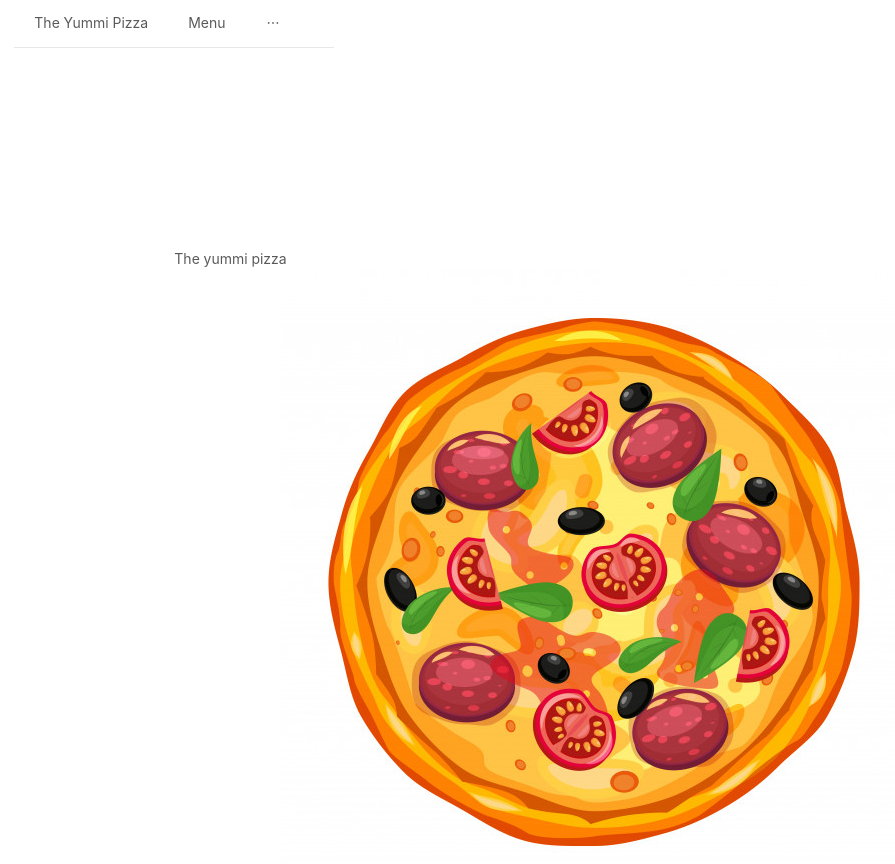
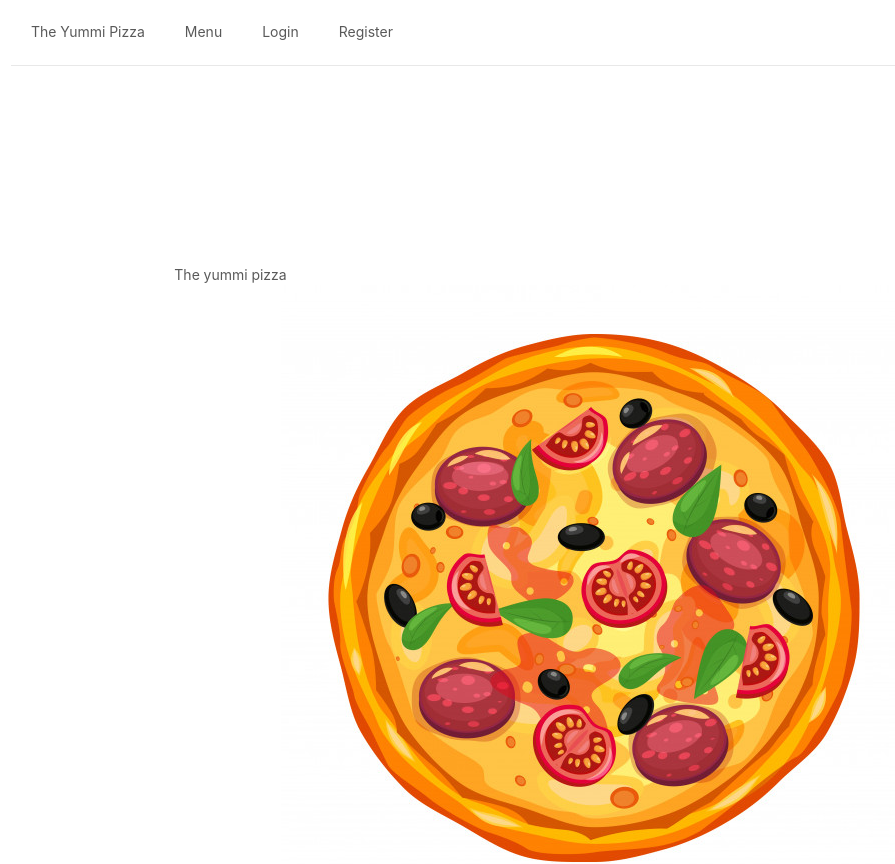
Before and after one commit to dejvissheshi/yummi-ui, a React (Create React App) app: page / in a window 1280 px wide. Shown: the top 864 px of the page, without its empty margins (39-934 px from the left). Built offline with nearby package versions, Linux system fonts and the light colour scheme.

Commit message:
feature/menu-page - Configure structure

```diff
--- a/src/App.js
+++ b/src/App.js
@@ -5,7 +5,7 @@ import NotFound from "./errorPages/NotFound";
 import Home, {HOME_PAGE_PATH} from "./home";
 import Login, {LOGIN_PATH} from "./login";
 import Register, {REGISTER_PATH} from "./register";
-import Menu, {MENU_PATH} from "./menu";
+import GeneralMenu, {MENU_PATH} from "./menu";
 
 function App() {
     return (
@@ -13,7 +13,7 @@ function App() {
             <Switch>
                 <Route exact path="/" component={Home}/>
                 <Route path={HOME_PAGE_PATH} component={Home}/>
-                <Route path={MENU_PATH} component={Menu}/>
+                <Route path={MENU_PATH} component={GeneralMenu}/>
                 <Route path={LOGIN_PATH} component={Login}/>
                 <Route path={REGISTER_PATH} component={Register}/>
                 <Route>
--- /dev/null
+++ b/src/common/custom/CustomHeader.jsx
@@ -0,0 +1,53 @@
+import React from "react";
+import {useHistory} from "react-router-dom"
+
+
+import {Layout, Menu} from 'antd';
+import {MENU_PATH} from "../../menu";
+import {LOGIN_PATH} from "../../login";
+import {REGISTER_PATH} from "../../register";
+const { Header } = Layout;
+
+const NavItems = [
+    {
+        key: "home",
+        value: "The Yummi Pizza",
+        path: "/"
+    },
+    {
+        key: "menu",
+        value: "Menu",
+        path: MENU_PATH
+    },
+    {
+        key: "login",
+        value: "Login",
+        path: LOGIN_PATH
+    },
+    {
+        key: "register",
+        value: "Register",
+        path: REGISTER_PATH
+    },
+];
+
+const CustomHeader = () => {
+    const history = useHistory();
+    return (
+        <Header style={{background:"white"}}>
+            <Menu mode="horizontal">
+                {
+                    NavItems.map(({key, value, path}, index) => (
+                        <Menu.Item key={key} onClick={() => {
+                            history.push(`${path}`);
+                        }}>
+                            {value}
+                        </Menu.Item>
+                    ))
+                }
+            </Menu>
+        </Header>
+    );
+};
+
+export default CustomHeader;
--- a/src/home/index.jsx
+++ b/src/home/index.jsx
@@ -1,67 +1,23 @@
 import React from "react";
-import {useHistory} from "react-router-dom"
-import {Row, Col, Menu} from "antd";
+import {Row, Col, Menu, Layout} from "antd";
 import 'antd/dist/antd.css';
 
+import CustomFooter from "../common/custom/CustomFooter";
+import CustomHeader from "../common/custom/CustomHeader";
+
 import LandingBackground from "/Users/crs/WebstormProjects/yummi-ui/src/assets/images/fresh-pizza-vector.jpg"
-
-import {LOGIN_PATH} from "../login";
-import {REGISTER_PATH} from "../register";
-import {MENU_PATH} from "../menu";
-import CardDescription from "./CardDescription";
-import CustomFooter from "../common/custom/Footer";
+import CardDescription from "./common/CardDescription";
 
 export const HOME_PAGE_PATH = "/home";
 
-const NavItems = [
-    {
-        key: "home",
-        value: "The Yummi Pizza",
-        path: "#"
-    },
-    {
-        key: "menu",
-        value: "Menu",
-        path: MENU_PATH
-    },
-    {
-        key: "login",
-        value: "Login",
-        path: LOGIN_PATH
-    },
-    {
-        key: "register",
-        value: "Register",
-        path: REGISTER_PATH
-    },
-];
-
 const Home = () => {
-    const history = useHistory();
-    const getNavigationItems = () => (
-        <Menu mode="horizontal">
-            {
-                NavItems.map(({key, value, path}, index) => (
-                    <Menu.Item key={key} onClick={() => {
-                        history.push(`${path}`);
-                    }}>
-                        {value}
-                    </Menu.Item>
-                ))
-            }
-        </Menu>
-    );
-
     return (
+        <Layout style={{background:"white"}}>
+            <CustomHeader/>
             <div>
                 <Row>
-                <Col offset={1} className="flex" span={6}>
-                    {getNavigationItems()}
-                </Col>
-            </Row>
-           <Row>
                     <Col offset={4}>
-                   <div style={{"margin-top":"200px"}}>
+                        <div style={{"margin-top": "200px"}}>
                             The yummi pizza
                         </div>
                     </Col>
@@ -77,9 +33,9 @@ const Home = () => {
                         position="left"
                     />
                 </Row>
+            </div>
             <CustomFooter/>
-       </div>
-
+        </Layout>
     );
 };
 
--- a/src/menu/index.jsx
+++ b/src/menu/index.jsx
@@ -1,11 +1,50 @@
 import React from "react";
+import CustomFooter from "../common/custom/CustomFooter";
+import { Layout, Menu } from 'antd';
+import CustomHeader from "../common/custom/CustomHeader";
+import ItemCard from "./itemCard/ItemCard";
+const { Content, Sider } = Layout;
 
 export const MENU_PATH = "/menu";
 
-const Menu = () => {
-    return(
-        <div>Menu Page</div>
+const GeneralMenu = () => {
+
+    const MockProducts = [
+        {"product_name":"Capricciosa","product_type":"pizza","price":4,"description":null,"photo":null},
+
+    ];
+
+    const getItems = () => (
+        MockProducts.map(({product_name, price,description, photo}, index)=>{
+            return <ItemCard title={product_name} price={price} photo={photo}/>
+        })
+    );
+
+    return (
+        <Layout style={{background:'white'}}>
+            <CustomHeader/>
+            <Content style={{padding: '0 50px'}}>
+                <Layout className="site-layout-background">
+                    <Sider className="site-layout-background" width={200}>
+                        <Menu
+                            mode="inline"
+                            defaultSelectedKeys={['1']}
+                            defaultOpenKeys={['sub1']}
+                            style={{height: '100%'}}
+                        >
+                            <Menu.Item key="1">All Products</Menu.Item>
+                            <Menu.Item key="2">Pizza</Menu.Item>
+                            <Menu.Item key="3">Drinks</Menu.Item>
+                        </Menu>
+                    </Sider>
+                    <Content  style={{padding: '0 24px', minHeight: 280, display:"flex", flexFlow: "row wrap"}}>
+                        {getItems()}
+                    </Content>
+                </Layout>
+            </Content>
+            <CustomFooter/>
+        </Layout>
     );
 };
 
-export default Menu;
+export default GeneralMenu;
--- /dev/null
+++ b/src/menu/itemCard/ItemCard.jsx
@@ -0,0 +1,21 @@
+import React from "react";
+import {Button, Card} from 'antd';
+const { Meta } = Card;
+
+const ItemCard = ({title, price, photo}) => {
+    return (
+        <div style={{width: 240, margin:"20px"}}>
+            <Card
+                hoverable
+                cover={<img alt="example" src="https://os.alipayobjects.com/rmsportal/QBnOOoLaAfKPirc.png"/>}
+            >
+                <Meta title={title} description={price}/>
+            </Card>
+            <Button type="primary" size="large">
+                Order
+            </Button>
+        </div>
+    )
+};
+
+export default ItemCard;
```
Also changed, not shown: src/common/custom/CustomFooter.jsx (renamed from src/common/custom/Footer.jsx), src/home/common/CardDescription.jsx (renamed from src/home/CardDescription.jsx), src/menu/shoppingCard/ShoppingCard.jsx (added). Lines whose indentation alone changed are shown as unchanged.
